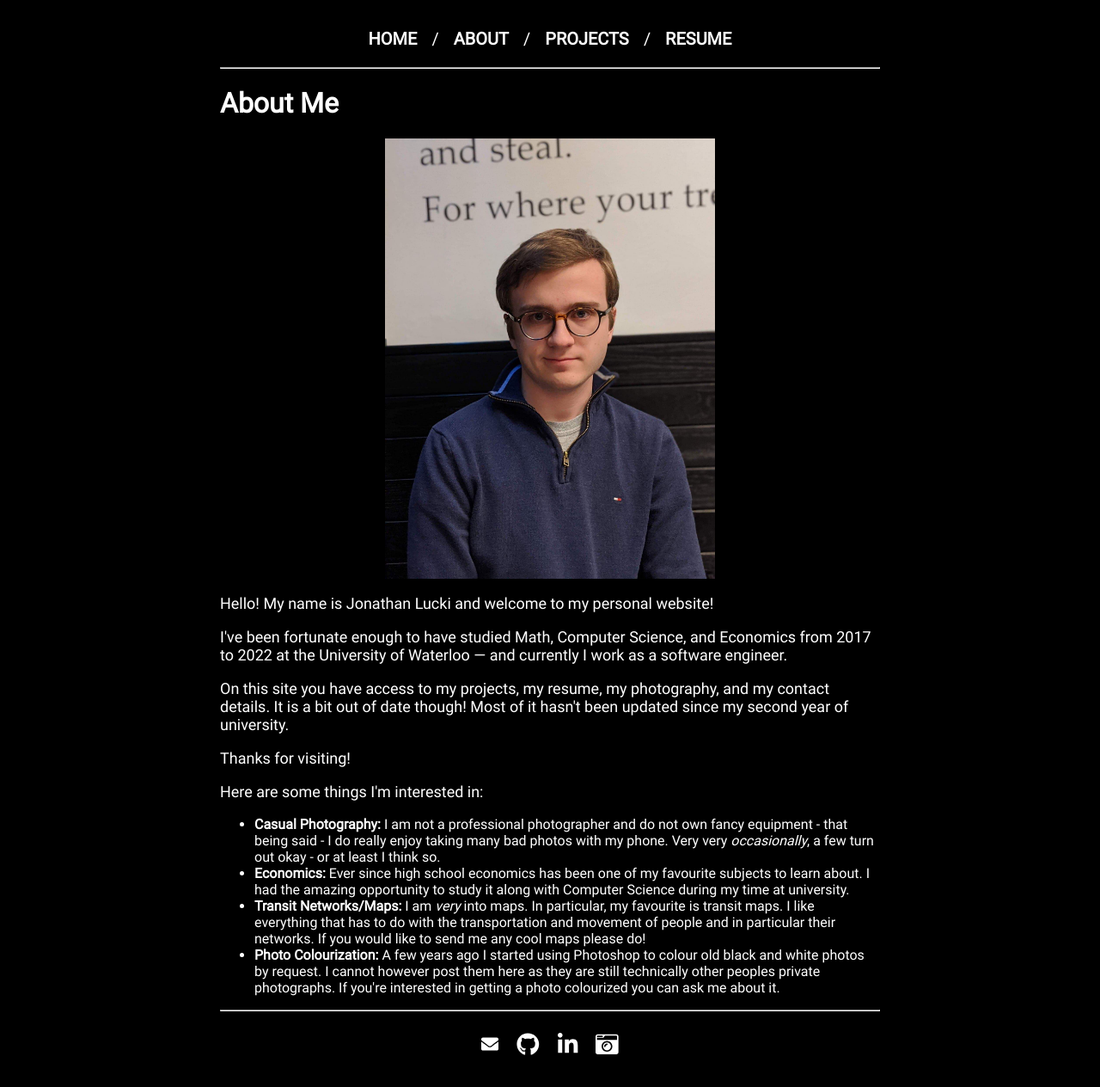
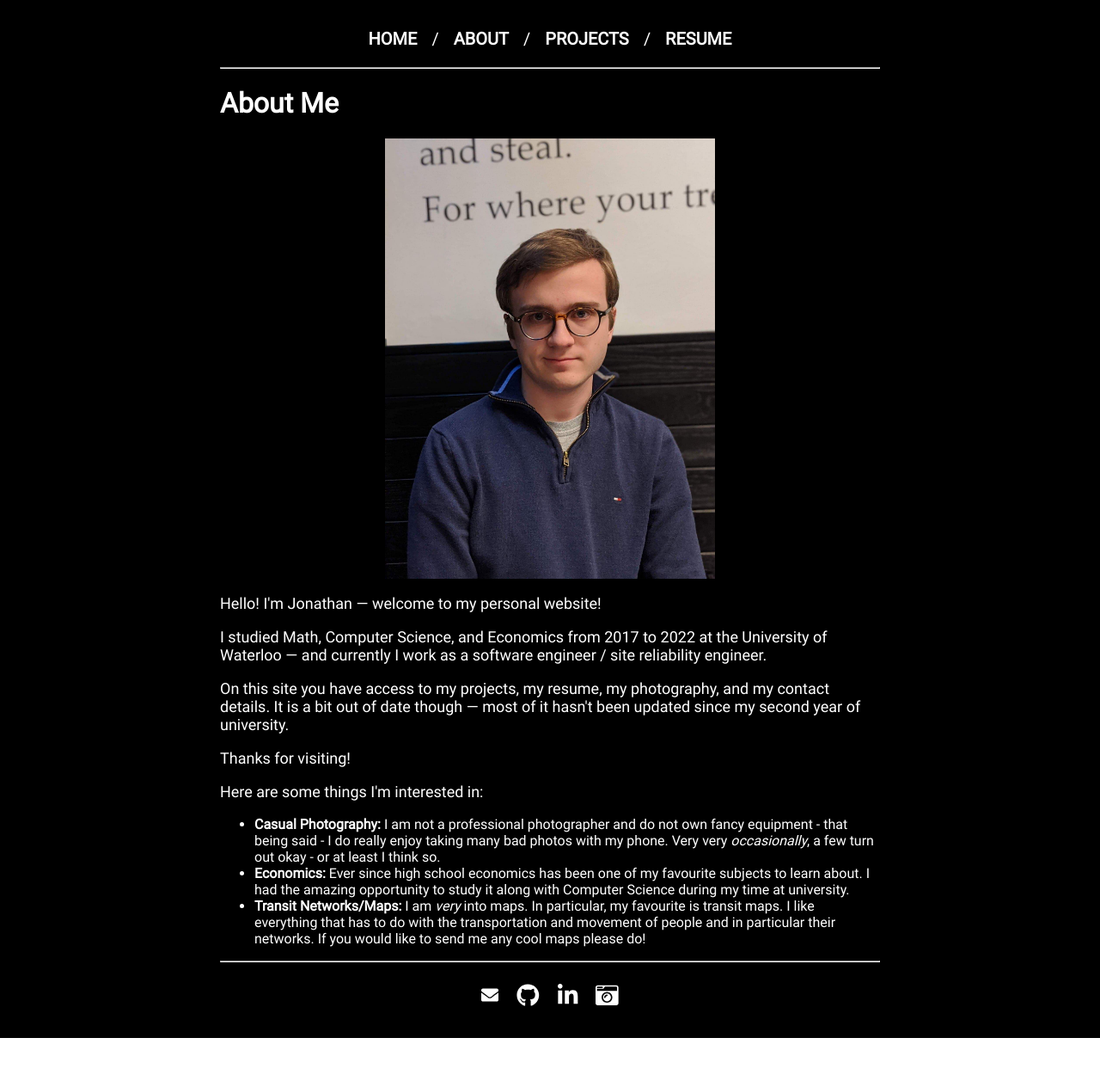
Before and after one commit to jonathanlucki/jonathanlucki.github.io, a Jekyll site: the page built from about.html, in a window 1280 px wide. Shown: the whole page at 86% size. Built offline with Jekyll 4.4.1, drawn with Linux system fonts in a browser that asks for light colours; nearby versions of some CDN libraries; after the commit the page ends 1207 px from its top, so only the background shows below that.

Commit message:
Update about.yml

```diff
--- a/_data/about.yml
+++ b/_data/about.yml
@@ -1,7 +1,7 @@
 paragraphs:
-  - text: Hello! My name is Jonathan Lucki and welcome to my personal website!
-  - text: I've been fortunate enough to have studied Math, Computer Science, and Economics from 2017 to 2022 at the University of Waterloo — and currently I work as a software engineer.
-  - text: On this site you have access to my projects, my resume, my photography, and my contact details. It is a bit out of date though! Most of it hasn't been updated since my second year of university.
+  - text: Hello! I'm Jonathan — welcome to my personal website!
+  - text: I studied Math, Computer Science, and Economics from 2017 to 2022 at the University of Waterloo — and currently I work as a software engineer / site reliability engineer.
+  - text: On this site you have access to my projects, my resume, my photography, and my contact details. It is a bit out of date though — most of it hasn't been updated since my second year of university.
   - text: Thanks for visiting!
 interests:
   starter: "Here are some things I'm interested in:"
@@ -9,4 +9,3 @@ interests:
     - text: "<b>Casual Photography: </b>I am not a professional photographer and do not own fancy equipment - that being said - I do really enjoy taking many bad photos with my phone. Very very <i>occasionally</i>, a few turn out okay - or at least I think so."
     - text: "<b>Economics: </b> Ever since high school economics has been one of my favourite subjects to learn about. I had the amazing opportunity to study it along with Computer Science during my time at university."
     - text: "<b>Transit Networks/Maps: </b>I am <em>very</em> into maps. In particular, my favourite is transit maps. I like everything that has to do with the transportation and movement of people and in particular their networks. If you would like to send me any cool maps please do!"
-    - text: "<b>Photo Colourization: </b>A few years ago I started using Photoshop to colour old black and white photos by request. I cannot however post them here as they are still technically other peoples private photographs. If you're interested in getting a photo colourized you can ask me about it."
```
